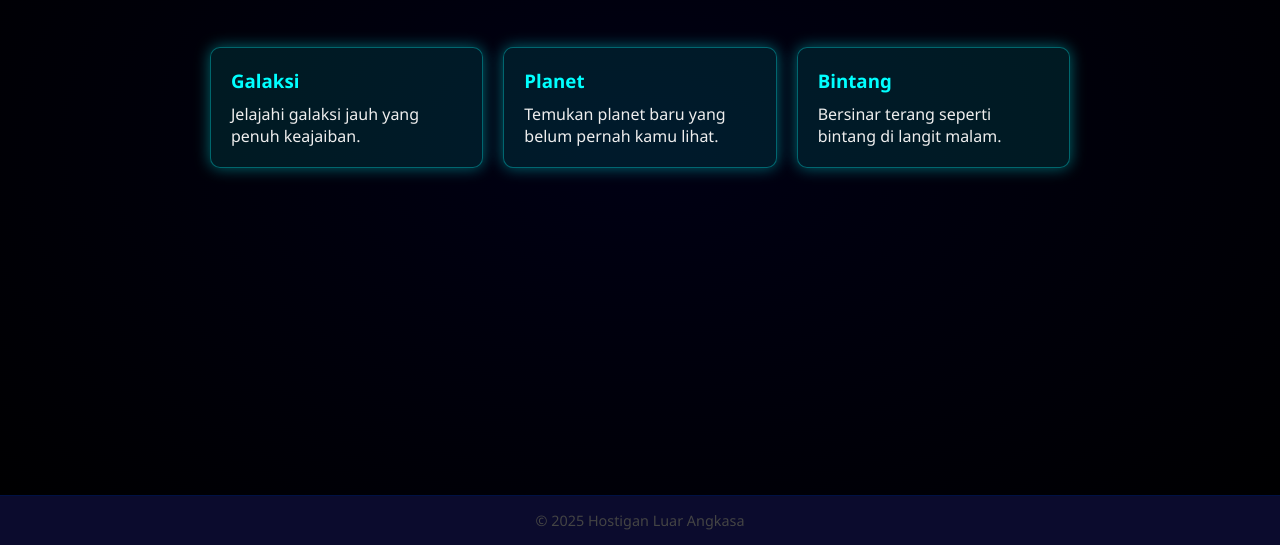
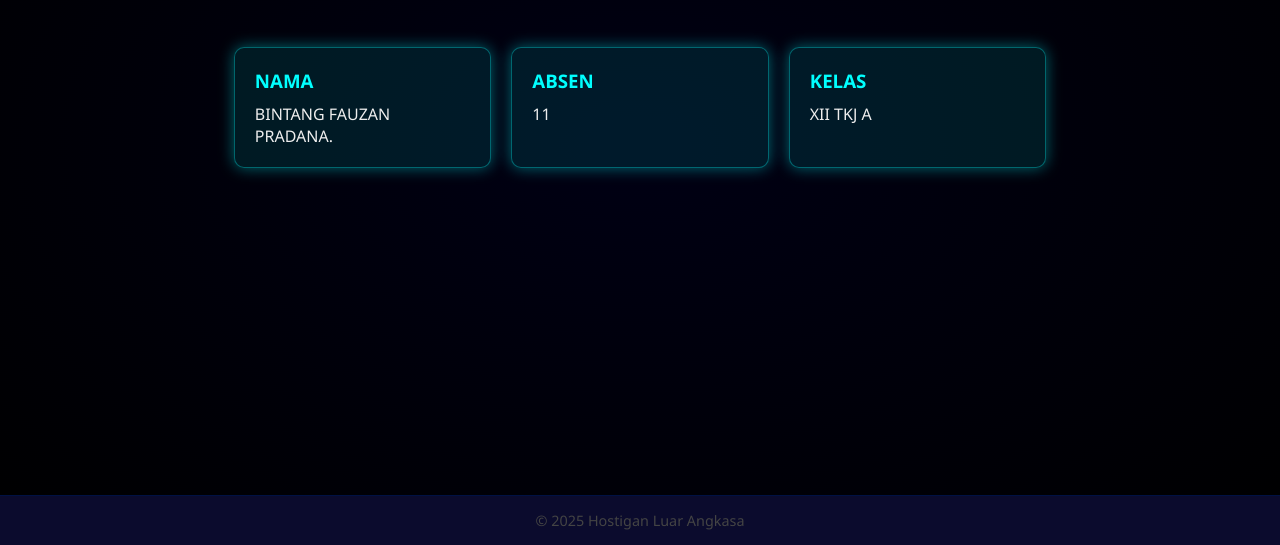
Before and after one commit to bntg-star/star, a plain HTML site: page index.html in a window 1280 px wide. Shown: the part 255-800 px from the top of the page. Drawn offline with Linux system fonts and the light colour scheme.

Commit message:
Update index.html

```diff
--- a/index.html
+++ b/index.html
@@ -24,16 +24,17 @@
 
     <section class="features">
       <div class="feature-item">
-        <h3>Galaksi</h3>
-        <p>Jelajahi galaksi jauh yang penuh keajaiban.</p>
+        <h3>NAMA</h3>
+        <p>BINTANG FAUZAN PRADANA.</p>
       </div>
       <div class="feature-item">
-        <h3>Planet</h3>
-        <p>Temukan planet baru yang belum pernah kamu lihat.</p>
+        <h3>ABSEN </h3>
+        <p>11
+       </p>
       </div>
       <div class="feature-item">
-        <h3>Bintang</h3>
-        <p>Bersinar terang seperti bintang di langit malam.</p>
+        <h3>KELAS</h3>
+        <p>XII TKJ A</p>
       </div>
     </section>
   </main>
```
